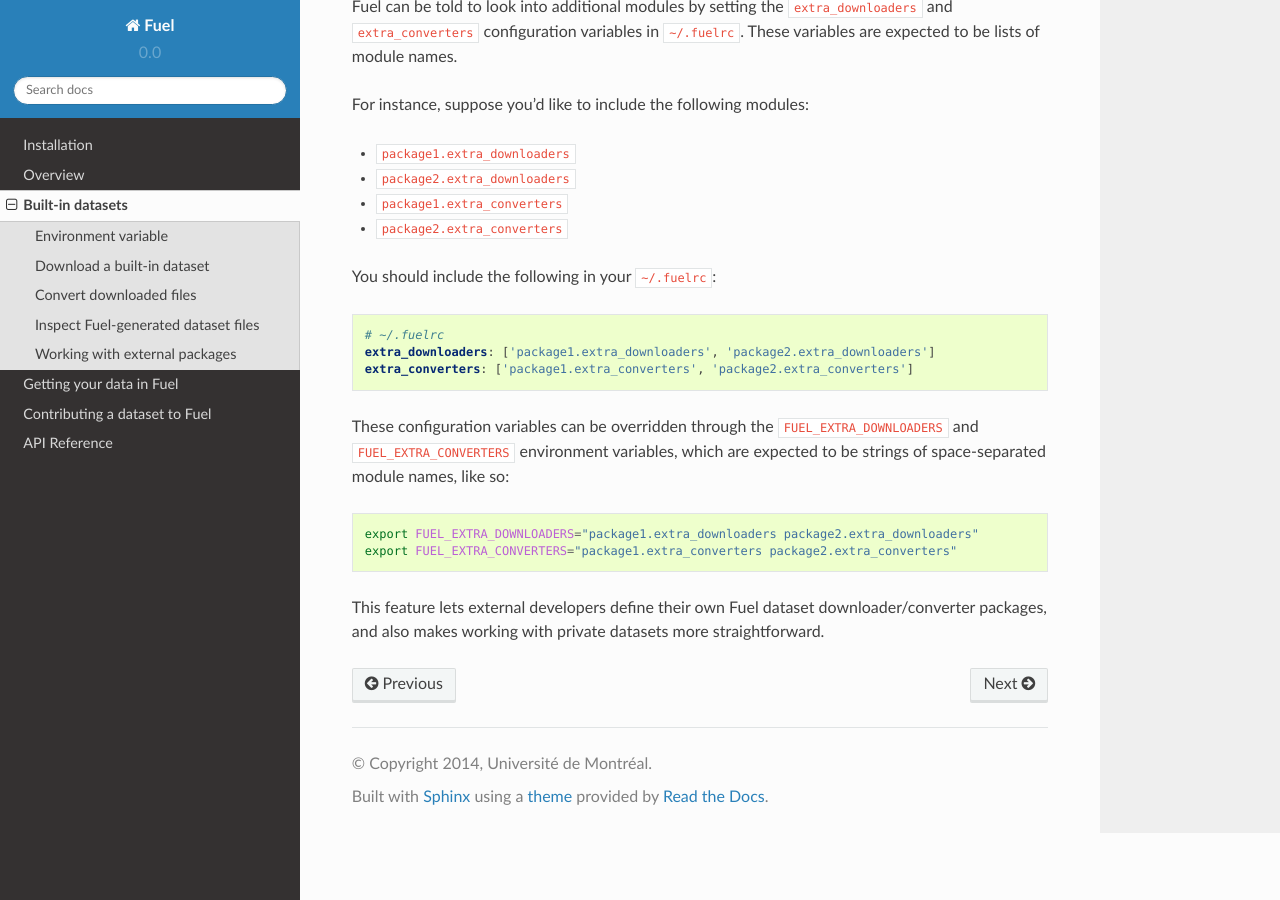
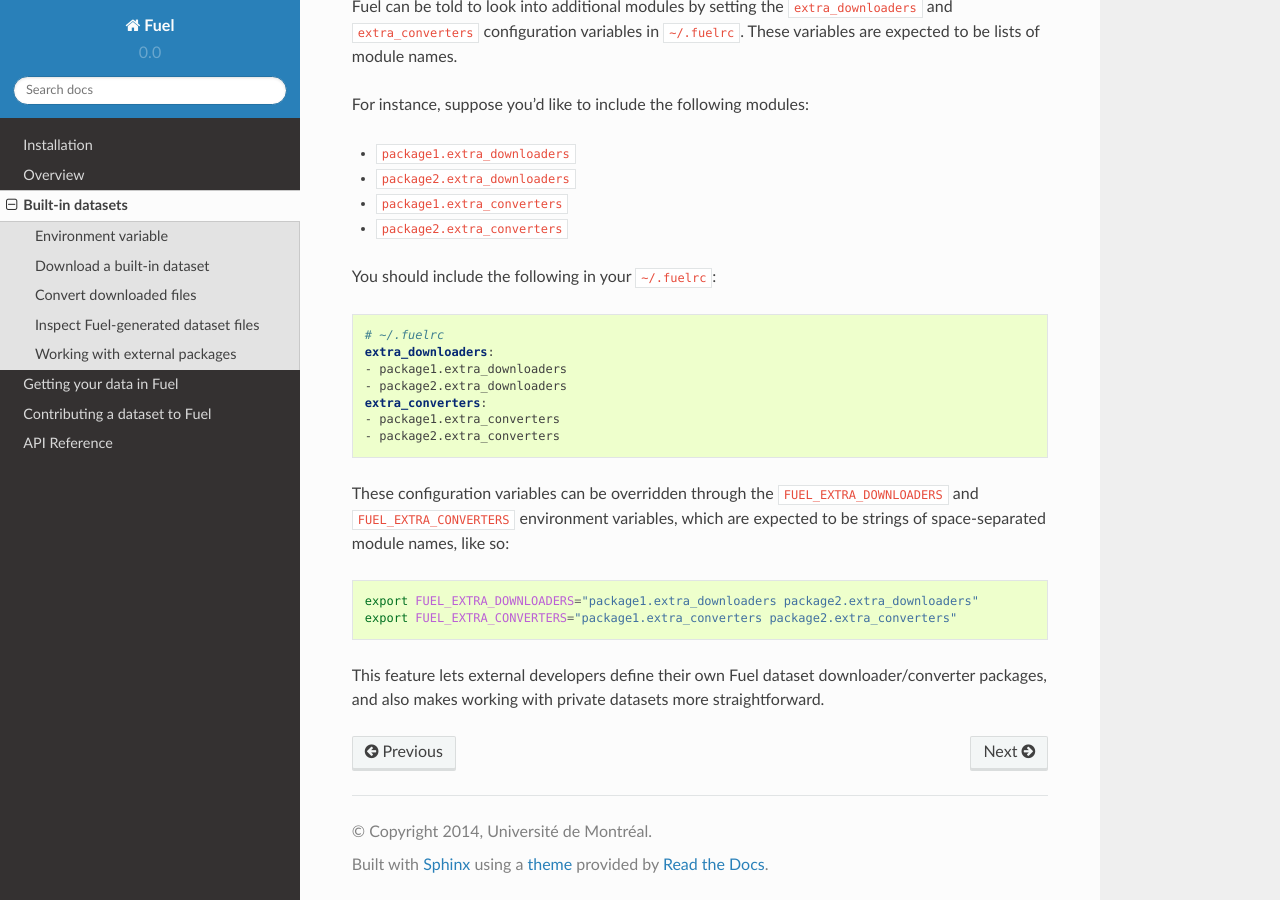
Before and after one commit to mila-iqia/fuel, a Sphinx documentation site: the page built from docs/built_in_datasets.rst, in a window 1280 px wide and 900 px high, scrolled down 3023 px. Built offline with Sphinx 7.4.7 and the Read the Docs theme 2.0.0, drawn with Linux system fonts in a browser that asks for light colours.

Commit message:
Use clearer YAML syntax in documentation

```diff
--- a/docs/built_in_datasets.rst
+++ b/docs/built_in_datasets.rst
@@ -166,8 +166,12 @@ You should include the following in your ``~/.fuelrc``:
 .. code-block:: yaml
 
     # ~/.fuelrc
-    extra_downloaders: ['package1.extra_downloaders', 'package2.extra_downloaders']
-    extra_converters: ['package1.extra_converters', 'package2.extra_converters']
+    extra_downloaders:
+    - package1.extra_downloaders
+    - package2.extra_downloaders
+    extra_converters:
+    - package1.extra_converters
+    - package2.extra_converters
 
 These configuration variables can be overridden through the
 ``FUEL_EXTRA_DOWNLOADERS`` and ``FUEL_EXTRA_CONVERTERS`` environment variables,
```
